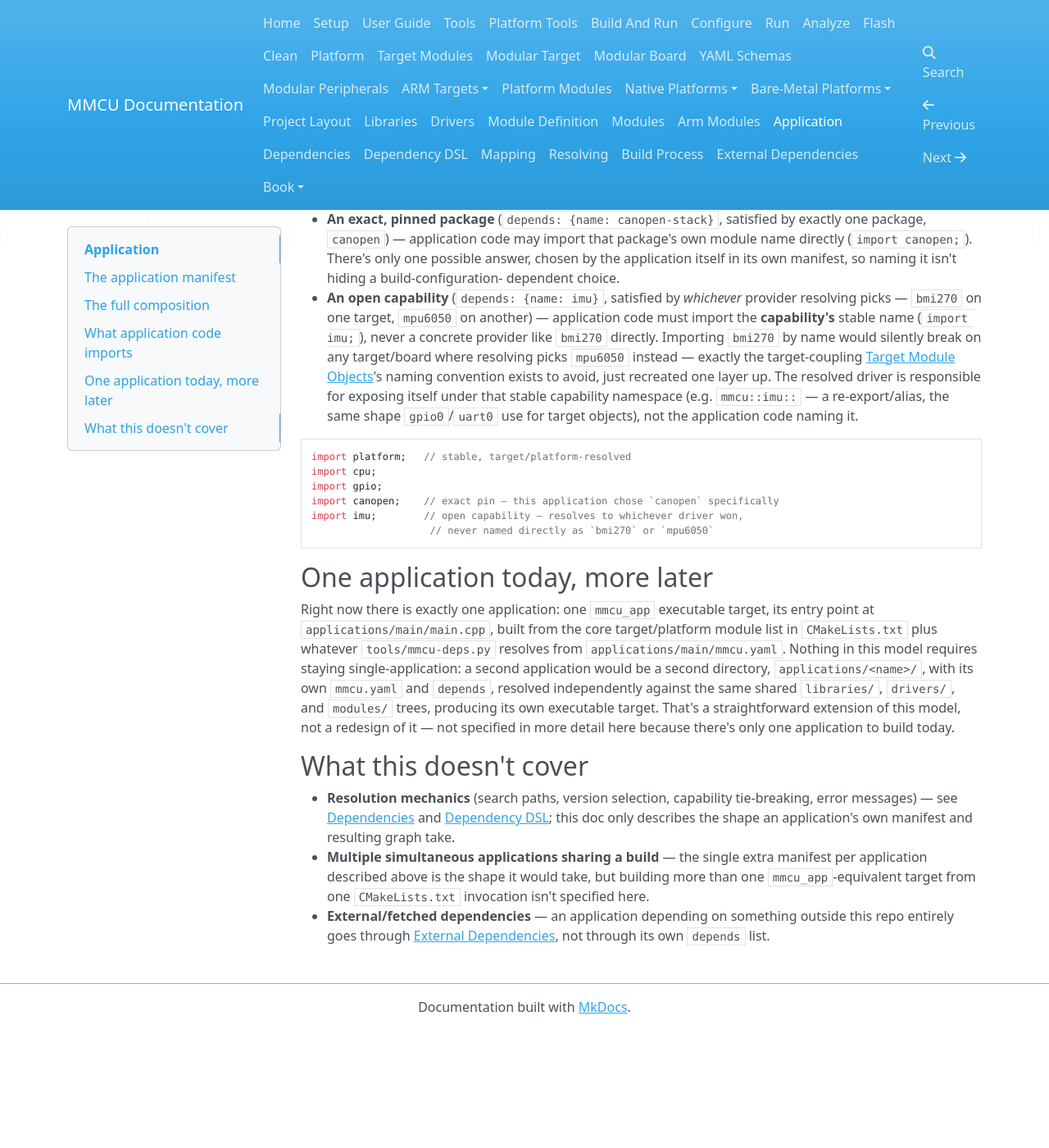
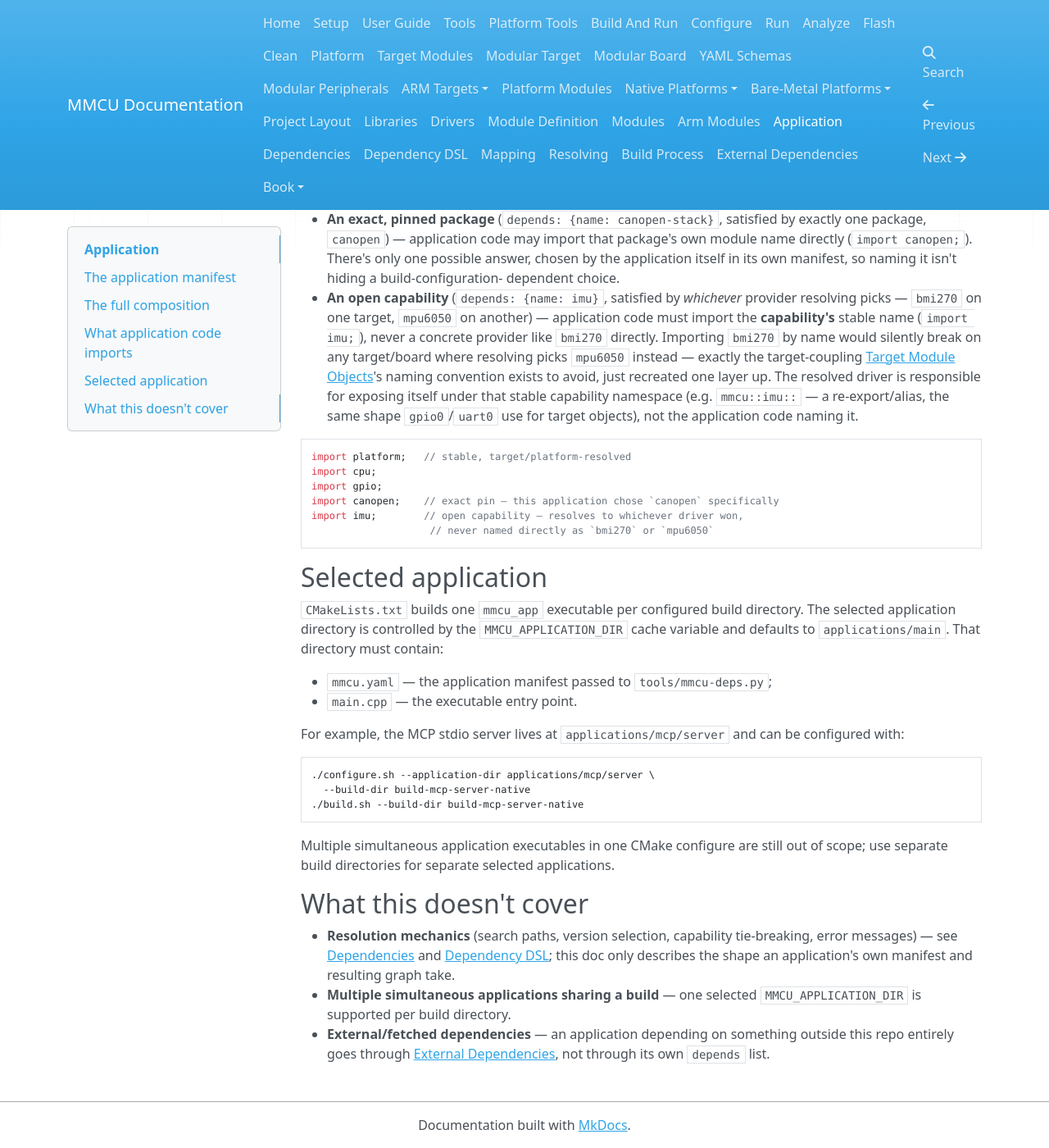
Before and after one commit to 32bitmicroLLC/MMCU, an MkDocs documentation site: the page built from docs/application.md, in a window 1280 px wide and 1400 px high, scrolled down 1557 px. Shown: the whole window at 82% size. Built offline with MkDocs 1.6.1, drawn with Linux system fonts in a browser that asks for light colours; nearby versions of some CDN libraries; before the commit the page ends 2813 px from its top, so only the background shows below that.

Commit message:
Add MCP stdio server application

````diff
--- a/docs/application.md
+++ b/docs/application.md
@@ -122,19 +122,28 @@ import imu;        // open capability — resolves to whichever driver won,
                     // never named directly as `bmi270` or `mpu6050`
 ```
 
-## One application today, more later
+## Selected application
 
-Right now there is exactly one application: one `mmcu_app` executable
-target, its entry point at `applications/main/main.cpp`, built from the
-core target/platform module list in `CMakeLists.txt` plus whatever
-`tools/mmcu-deps.py` resolves from `applications/main/mmcu.yaml`. Nothing
-in this model requires staying single-application: a second application
-would be a second directory, `applications/<name>/`, with its own
-`mmcu.yaml` and `depends`, resolved independently against the same shared
-`libraries/`, `drivers/`, and `modules/` trees, producing its own
-executable target. That's a straightforward extension of this model, not
-a redesign of it — not specified in more detail here because there's only
-one application to build today.
+`CMakeLists.txt` builds one `mmcu_app` executable per configured build
+directory. The selected application directory is controlled by the
+`MMCU_APPLICATION_DIR` cache variable and defaults to `applications/main`.
+That directory must contain:
+
+- `mmcu.yaml` — the application manifest passed to `tools/mmcu-deps.py`;
+- `main.cpp` — the executable entry point.
+
+For example, the MCP stdio server lives at `applications/mcp/server` and can
+be configured with:
+
+```bash
+./configure.sh --application-dir applications/mcp/server \
+  --build-dir build-mcp-server-native
+./build.sh --build-dir build-mcp-server-native
+```
+
+Multiple simultaneous application executables in one CMake configure are still
+out of scope; use separate build directories for separate selected
+applications.
 
 ## What this doesn't cover
 
@@ -142,10 +151,8 @@ one application to build today.
   tie-breaking, error messages) — see [Dependencies](dependencies.md) and
   [Dependency DSL](dependency-dsl.md); this doc only describes the shape
   an application's own manifest and resulting graph take.
-- **Multiple simultaneous applications sharing a build** — the single
-  extra manifest per application described above is the shape it would
-  take, but building more than one `mmcu_app`-equivalent target from one
-  `CMakeLists.txt` invocation isn't specified here.
+- **Multiple simultaneous applications sharing a build** — one selected
+  `MMCU_APPLICATION_DIR` is supported per build directory.
 - **External/fetched dependencies** — an application depending on
   something outside this repo entirely goes through
   [External Dependencies](external-dependencies.md), not through its own
````
Also changed, not shown: CMakeLists.txt (+26 -2 lines), README.md (+13 -4 lines), docs/build.md (+10 -1 lines), docs/guide.md (+16 -7 lines), 3 other files.
